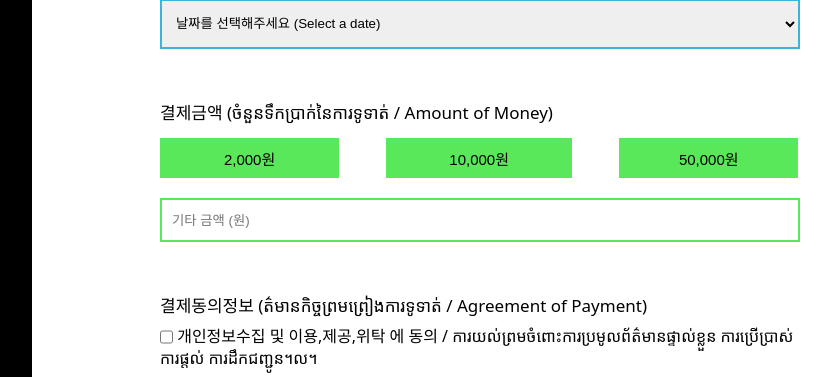
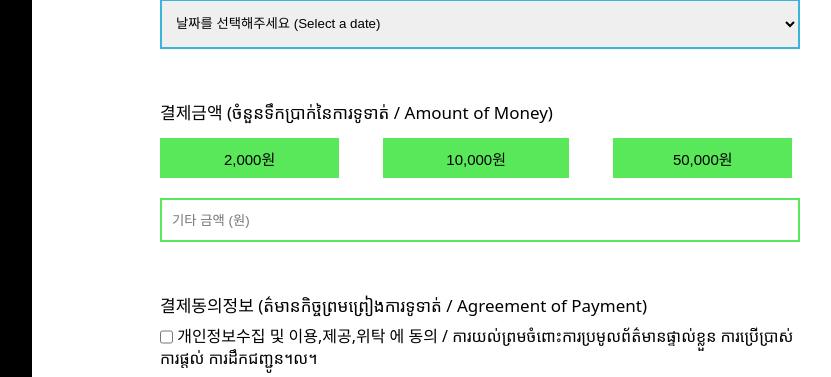
Before and after one commit to ckim48/audo_debit, a Flask app: page / in a window 1280 px wide. Shown: the part 2300-2677 px from the top of the page, without its empty margins (352-1183 px from the left). Run offline with Flask 3, Linux system fonts and the light colour scheme.

Commit message:
Add files via upload

```diff
--- a/templates/index.html
+++ b/templates/index.html
@@ -183,8 +183,8 @@
             <div class="form_block">
                 <h2>결제금액 (ចំនួនទឹកប្រាក់នៃការទូទាត់ / Amount of Money)</h2>
 
-              <button id="2k_won" type="button" class="keep_pressed" style="width: calc(33% - 5%); margin-right: calc(7.5% - 5px);"onclick="setCustomWonValue('2000')">2,000원</button>
-                <button id="10k_won" type="button" class="keep_pressed" style="width: calc(34% - 5%); margin-right: calc(7.5% - 5px);"onclick="setCustomWonValue('10000')">10,000원</button>
+              <button id="2k_won" type="button" class="keep_pressed" style="width: calc(33% - 5%); margin-right: calc(7.5% - 8px);"onclick="setCustomWonValue('2000')">2,000원</button>
+                <button id="10k_won" type="button" class="keep_pressed" style="width: calc(34% - 5%); margin-right: calc(7.5% - 8px);"onclick="setCustomWonValue('10000')">10,000원</button>
                 <button id="50k_won" type="button" class="keep_pressed" style="width: calc(33% - 5%);"onclick="setCustomWonValue('50000')">50,000원</button>
 
 <input name="custom_won" id="custom_won_input" placeholder="기타 금액 (원)" style="width: calc(100% - 4px); margin-top: 20px; border-color: rgb(89, 232, 89);">
```
